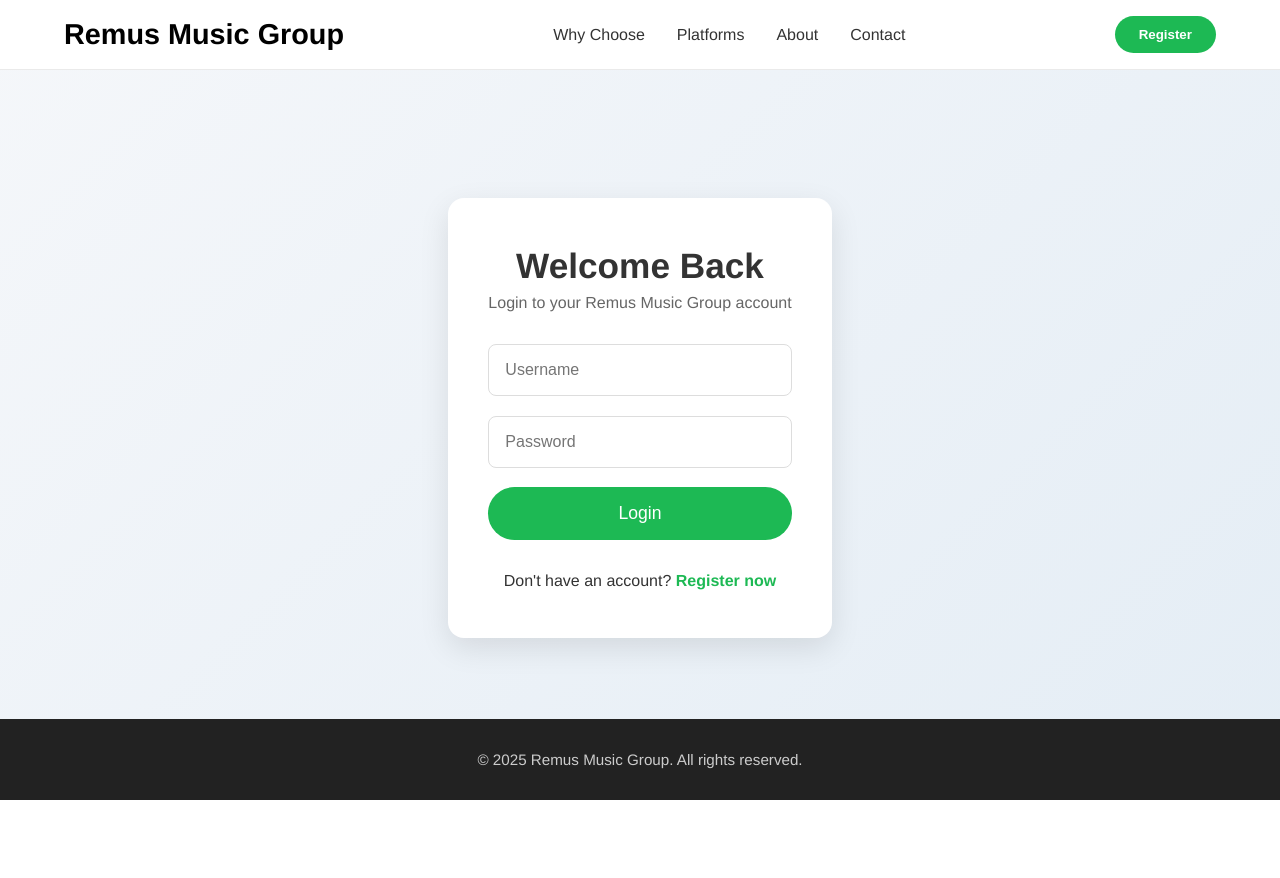
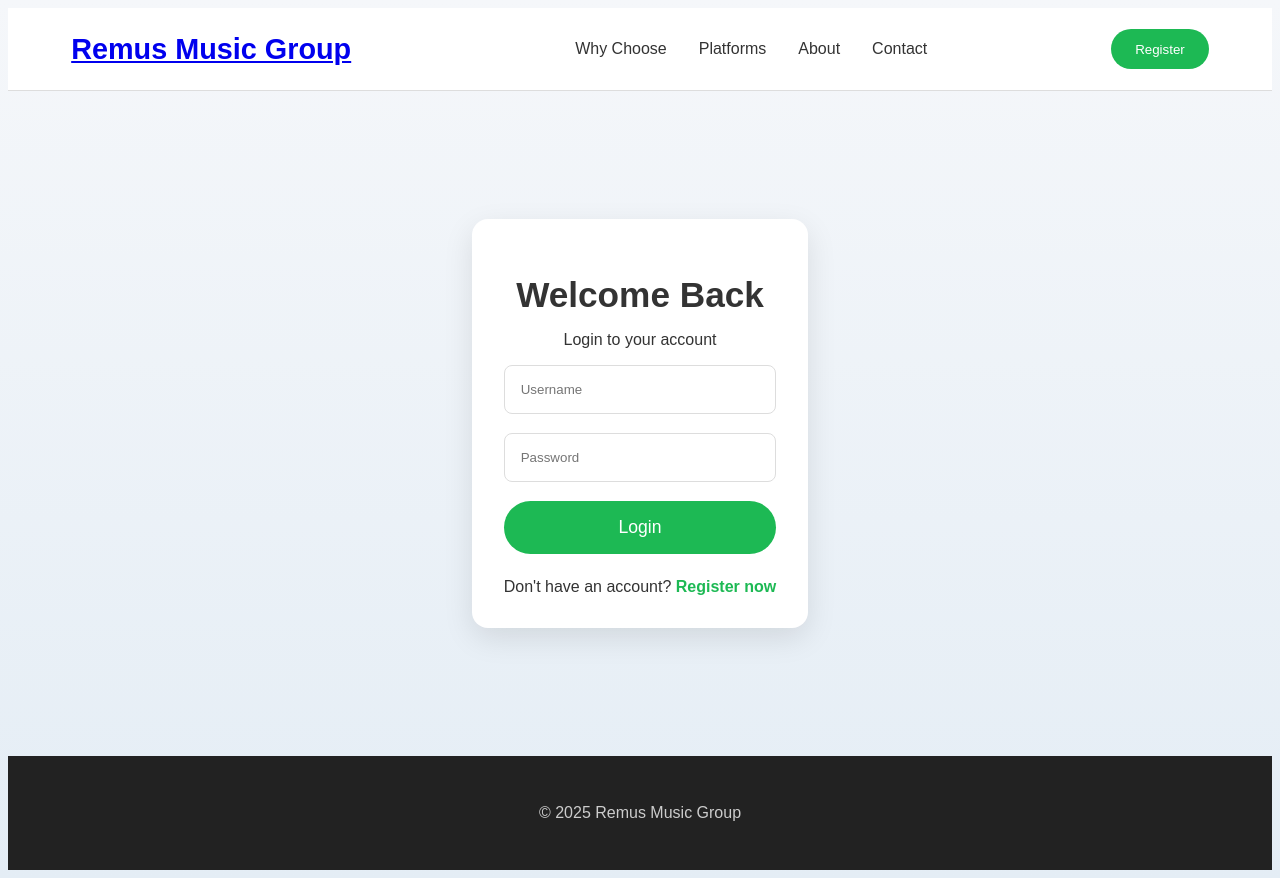
Before and after one commit to rremuuss1337/remus-music-group, a website: page login.html in a window 1280 px wide. Before the commit the page ends 800 px from the top, so only its background shows below. Drawn offline with Linux system fonts and the light colour scheme.

Commit message:
Update login.html

```diff
--- a/login.html
+++ b/login.html
@@ -5,25 +5,20 @@
     <meta name="viewport" content="width=device-width, initial-scale=1.0">
     <title>Login - Remus Music Group</title>
     <style>
-        * { box-sizing: border-box; margin: 0; padding: 0; }
-        body { font-family: 'Helvetica Neue', Arial, sans-serif; background: linear-gradient(135deg, #f5f7fa 0%, #e4edf5 100%); color: #333; min-height: 100vh; display: flex; flex-direction: column; }
-        header { background: #fff; border-bottom: 1px solid #eaeaea; padding: 1rem 5%; display: flex; justify-content: space-between; align-items: center; }
-        .logo { font-size: 1.8rem; font-weight: bold; color: #000; text-decoration: none; }
+        body { font-family: Arial, sans-serif; background: linear-gradient(#f5f7fa, #e4edf5); color: #333; min-height: 100vh; display: flex; flex-direction: column; }
+        header { background: #fff; border-bottom: 1px solid #ddd; padding: 1rem 5%; display: flex; justify-content: space-between; align-items: center; }
+        .logo { font-size: 1.8rem; font-weight: bold; }
         nav ul { list-style: none; display: flex; gap: 2rem; }
-        nav a { text-decoration: none; color: #333; font-weight: 500; transition: color .3s; }
-        nav a:hover { color: #1db954; }
-        .auth-buttons button { background: #1db954; color: #fff; border: none; padding: 0.7rem 1.5rem; border-radius: 30px; cursor: pointer; font-weight: bold; transition: background .3s; }
-        .auth-buttons button:hover { background: #1ed760; }
-        .login-container { max-width: 450px; margin: 8rem auto 4rem; padding: 0 1rem; text-align: center; }
-        .login-box { background: #fff; padding: 3rem 2.5rem; border-radius: 16px; box-shadow: 0 10px 30px rgba(0,0,0,0.1); }
+        nav a { color: #333; text-decoration: none; }
+        .auth-buttons button { background: #1db954; color: white; border: none; padding: 0.8rem 1.5rem; border-radius: 30px; cursor: pointer; }
+        .container { max-width: 450px; margin: 8rem auto; padding: 2rem; background: white; border-radius: 16px; box-shadow: 0 10px 30px rgba(0,0,0,0.1); text-align: center; }
         h1 { font-size: 2.2rem; margin-bottom: 0.5rem; }
-        p.subtitle { color: #666; margin-bottom: 2rem; }
         form { display: grid; gap: 1.2rem; }
-        input { padding: 1rem; border: 1px solid #ddd; border-radius: 8px; font-size: 1rem; }
-        button[type="submit"] { background: #1db954; color: #fff; border: none; padding: 1rem; border-radius: 30px; font-size: 1.1rem; cursor: pointer; }
-        .register-link { margin-top: 2rem; }
-        .register-link a { color: #1db954; font-weight: bold; text-decoration: none; }
-        footer { margin-top: auto; background: #222; color: #ccc; text-align: center; padding: 2rem 5%; font-size: .95rem; }
+        input { padding: 1rem; border: 1px solid #ddd; border-radius: 8px; }
+        button[type="submit"] { background: #1db954; color: white; border: none; padding: 1rem; border-radius: 30px; cursor: pointer; font-size: 1.1rem; }
+        .link { margin-top: 1.5rem; }
+        .link a { color: #1db954; text-decoration: none; font-weight: bold; }
+        footer { margin-top: auto; background: #222; color: #ccc; text-align: center; padding: 2rem; }
     </style>
 </head>
 <body>
@@ -42,10 +37,9 @@
     </div>
 </header>
 
-<div class="login-container">
-    <div class="login-box">
+<div class="container">
     <h1>Welcome Back</h1>
-        <p class="subtitle">Login to your Remus Music Group account</p>
+    <p class="subtitle">Login to your account</p>
 
     <form id="loginForm">
         <input type="text" id="username" placeholder="Username" required>
@@ -53,14 +47,13 @@
         <button type="submit">Login</button>
     </form>
 
-        <div class="register-link">
+    <div class="link">
         Don't have an account? <a href="/register.html">Register now</a>
-        </div>
     </div>
 </div>
 
 <footer>
-    <p>© 2025 Remus Music Group. All rights reserved.</p>
+    <p>© 2025 Remus Music Group</p>
 </footer>
 
 <script>
@@ -75,9 +68,7 @@
                 headers: { 'Content-Type': 'application/json' },
                 body: JSON.stringify({ username, password })
             });
-
             const data = await res.json();
-
             if (data.success) {
                 localStorage.setItem('token', data.token);
                 alert('Giriş başarılı!');
```
Lines whose indentation alone changed are shown as unchanged.
